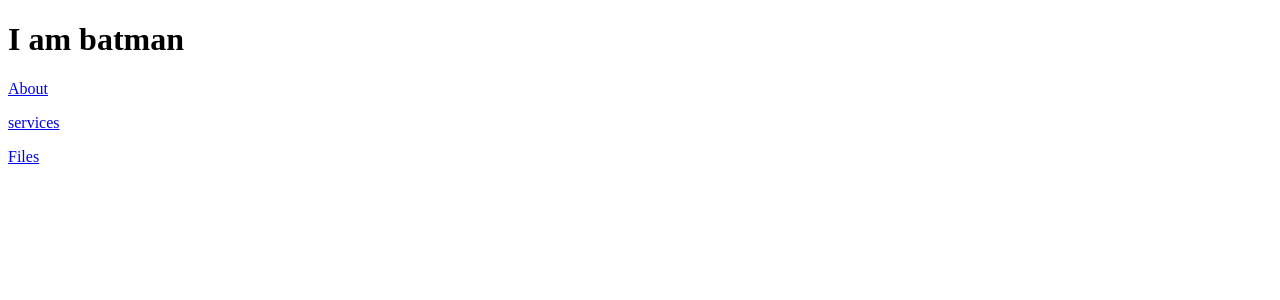
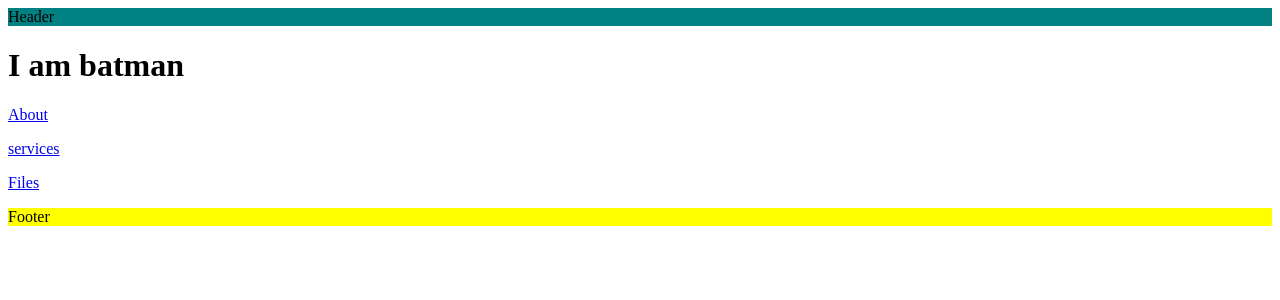
Before and after one commit to sharma-mayankkk/who.s-Next, a Next.js app in the folder 00-NextJsIntro/first-app/: page / in a window 1280 px wide. Shown: the top 300 px of the page. Built offline with nearby package versions, Linux system fonts and the light colour scheme.

Commit message:
how to set reusable layouts in next js

```diff
--- a/00-NextJsIntro/first-app/app/layout.js
+++ b/00-NextJsIntro/first-app/app/layout.js
@@ -1,27 +1,12 @@
-import { Geist, Geist_Mono } from "next/font/google";
-
-const geistSans = Geist({
-  variable: "--font-geist-sans",
-  subsets: ["latin"],
-});
-
-const geistMono = Geist_Mono({
-  variable: "--font-geist-mono",
-  subsets: ["latin"],
-});
-
-export const metadata = {
-  title: "Create Next App",
-  description: "Generated by create next app",
-};
-
+//creating global layout
 export default function RootLayout({ children }) {
   return (
-    <html
-      lang="en"
-      className={`${geistSans.variable} ${geistMono.variable} h-full antialiased`}
-    >
-      <body className="min-h-full flex flex-col">{children}</body>
+    <html lang="en">
+      <body>
+        <header style={{background:"teal"}}>Header</header>
+        {children}
+        <footer style={{background:"yellow"}}>Footer</footer>
+      </body>
     </html>
   );
 }
```
Also changed, not shown: 00-NextJsIntro/first-app/app/services/layout.js (added, +9 -0 lines).
